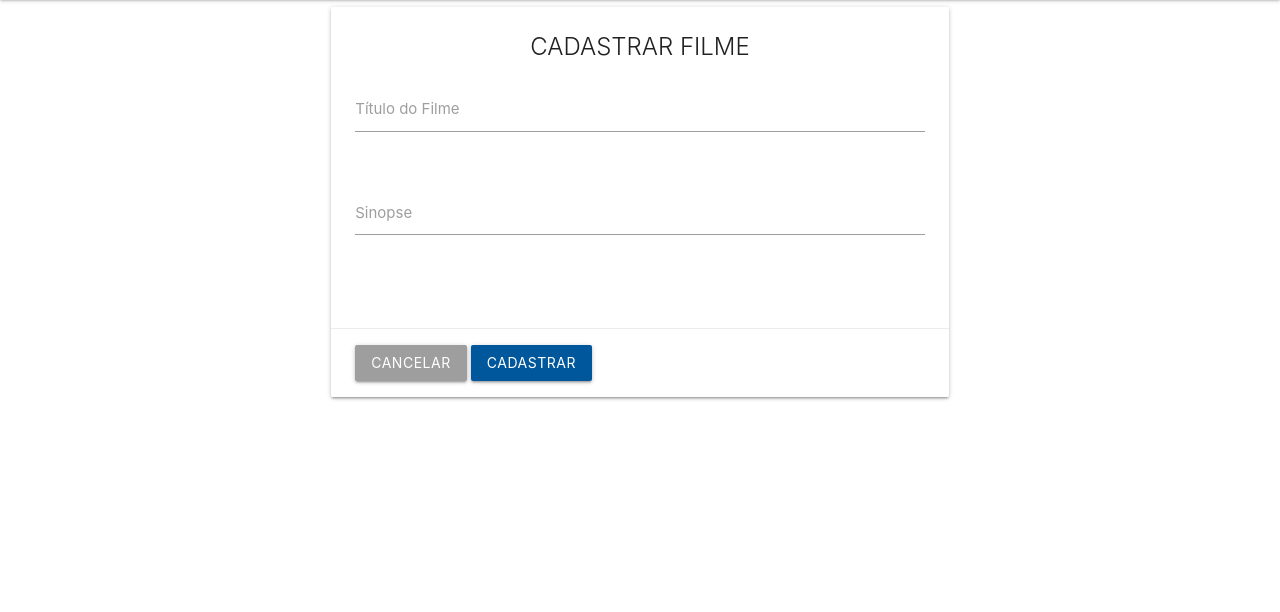
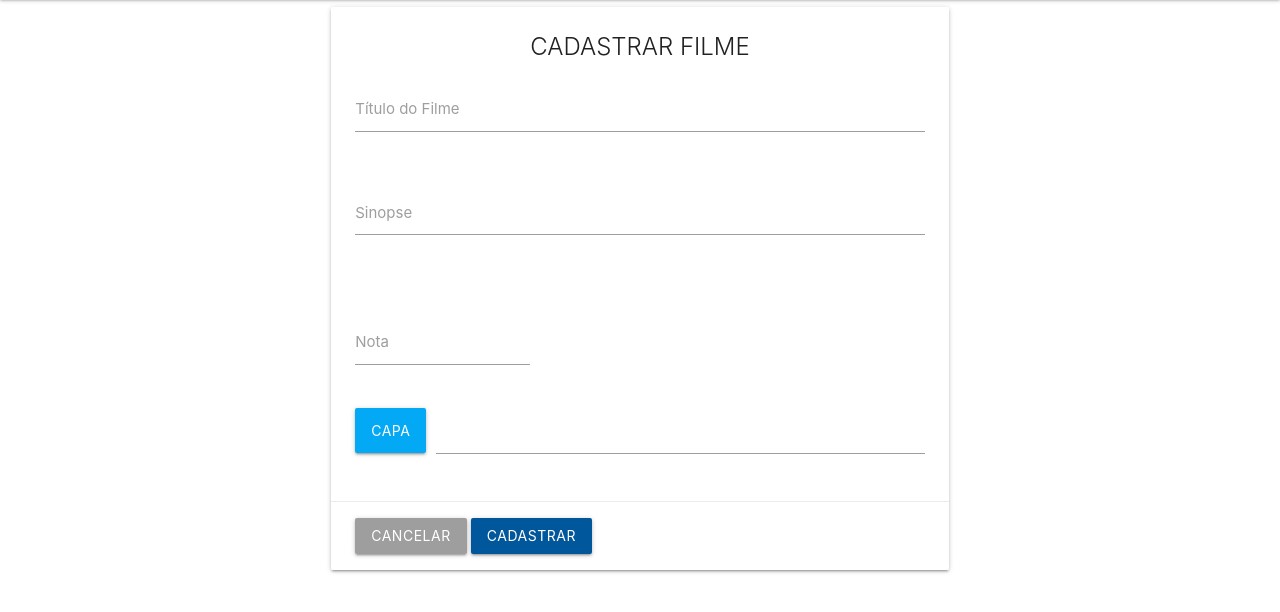
Before and after one commit to paulinhobra/PHP_APP_FILMES, a PHP site: page /cadastrar.php in a window 1280 px wide. Shown: the part 113-725 px from the top of the page. Run offline with PHP 8.4, Linux system fonts and the light colour scheme.

Commit message:
Formulário finalizado

```diff
--- a/cadastrar.php
+++ b/cadastrar.php
@@ -37,14 +37,15 @@
             <div class="card">
                 <div class="card-content">
                     <span class="card-title center">CADASTRAR FILME</span>
-
+                    <!-- FORMULÁRIO -->
+                    <!-- input título -->
                     <div class="row">
                         <div class="input-field col s12">
                             <input type="text" id="titulo" class="validate" require>
                             <label for="titulo">Título do Filme</label>
                         </div>
                     </div>
-
+                    <!-- text area -->
                     <div class="row">
                         <form class="col s12">
                             <div class="row">
@@ -55,7 +56,24 @@
                             </div>
                         </form>
                     </div>
-
+                    <!-- input nota -->
+                    <div class="row">
+                        <div class="input-field col s4">
+                            <input type="number" id="nota"step=".1" min="0" max="10" class="validate" require>
+                            <label for="nota">Nota</label>
+                        </div>
+                    </div>
+                    <!-- input capa do filme -->
+                    <div class="file-field input-field">
+                        <div class="btn light-blue">
+                            <span>Capa</span>
+                            <input type="file">
+                        </div>
+                        <div class="file-path-wrapper">
+                            <input class="file-path validate" type="text">
+                        </div>
+                     </div>
+                    <!-- FIM FORMULÁRIO -->
                 </div>
                 <div class="card-action">
                     <a class="btn waves-effect waves-light grey" href="galeria.php">Cancelar</a>
```
